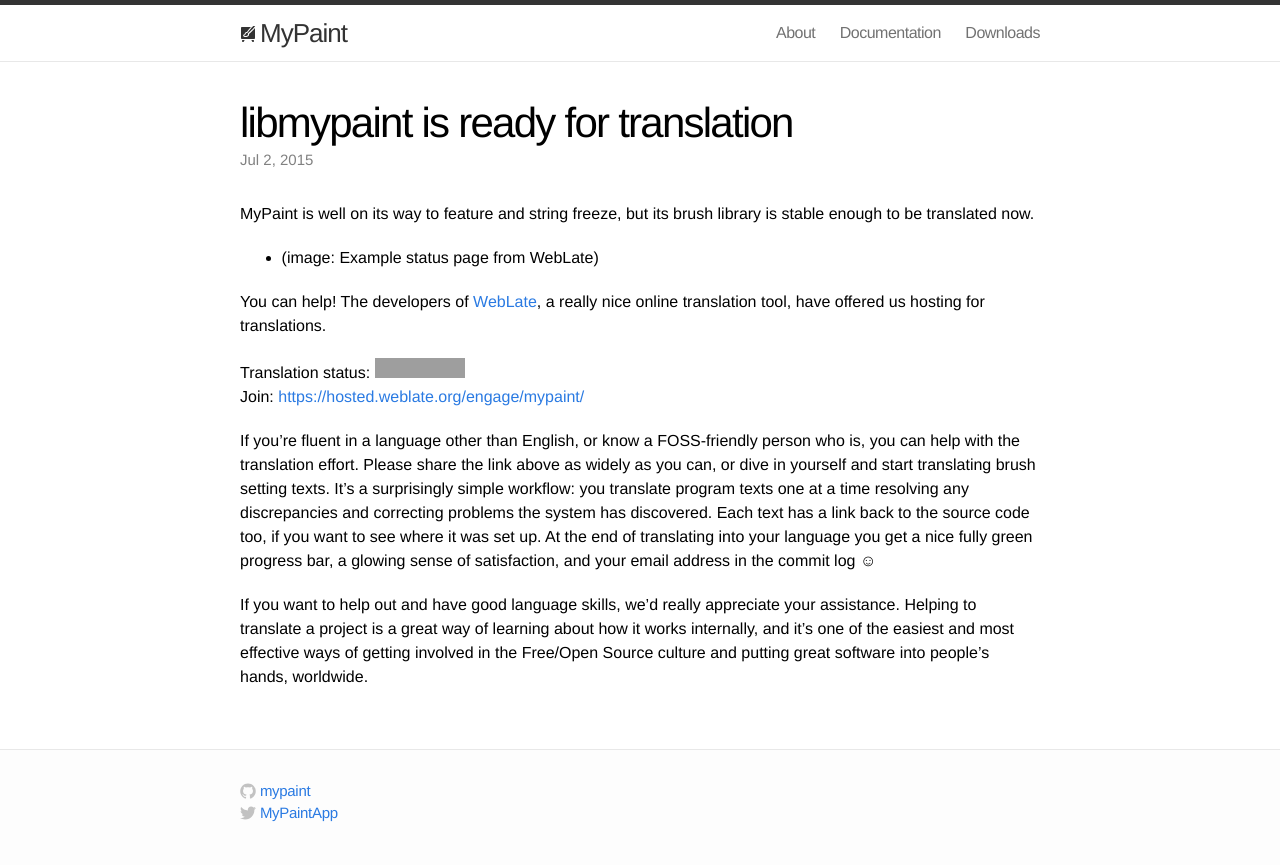
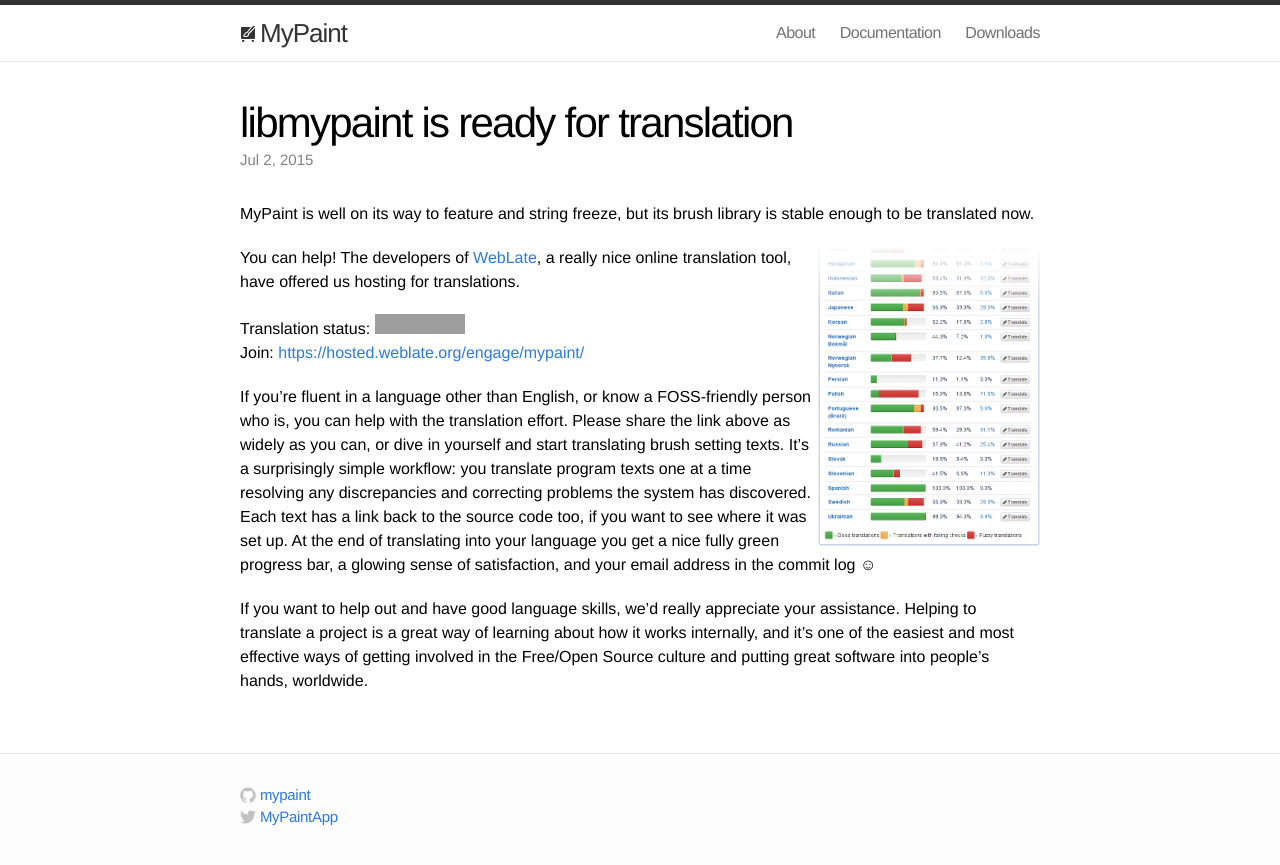
Before and after one commit to mypaint/website-2015, a Jekyll site: the page built from _posts/2015-07-02-libmypaint-ready-for-translation.md, in a window 1280 px wide. Shown: the top 865 px of the page. Built offline with Jekyll 4.4.1, drawn with Linux system fonts in a browser that asks for light colours; some of the changed lines change nothing that is shown; grey boxes are pictures that could not be loaded.

Commit message:
Resurrect an old post image

```diff
--- a/_posts/2015-07-02-libmypaint-ready-for-translation.md
+++ b/_posts/2015-07-02-libmypaint-ready-for-translation.md
@@ -8,7 +8,12 @@
 MyPaint is well on its way to feature and string freeze,
 but its brush library is stable enough to be translated now.
 
-* (image: Example status page from WebLate)
+<img src="/assets/posts/2015-07-02-weblate-example-status-page.png"
+alt="Example status page from WebLate"
+style="float: right"
+width="222"
+height="300"
+/>
 
 You can help!
 The developers of [WebLate](https://weblate.org/),
```
Also changed, not shown: assets/posts/2015-07-02-weblate-example-status-page.png (added).
